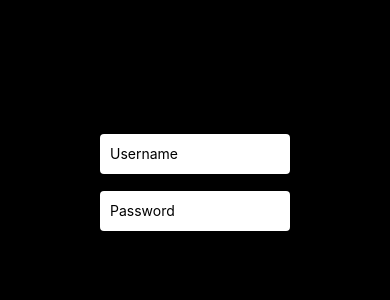
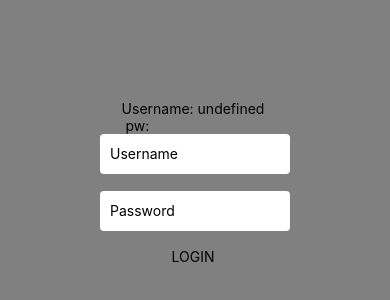
Before and after one commit to charlie-wilson1/reactNative-VideoApp, a React Native app: screen / in a window 390 px wide. Shown: the part 240-540 px from the top of the page. Built offline with nearby package versions, Linux system fonts and the light colour scheme.

Commit message:
redux store implemented/ now storing inpued username and password

```diff
--- a/App.js
+++ b/App.js
@@ -1,33 +1,15 @@
-import { StatusBar } from 'expo-status-bar';
 import React from 'react';
-import { StyleSheet, Text, View, TextInput } from 'react-native';
+import {Provider} from 'react-redux';
 
-import SearchBar from './src/SearchBar';
+import configureStore from './src/store';
+import LoginScreen from './src/';
+
+const store = configureStore();
 
 export default function App() {
   return (
-    <View style={styles.container}>
-      <SearchBar />
-      <StatusBar style="auto" />
-    </View>
+    <Provider store={store} >
+      <LoginScreen />
+    </Provider>
   );
 }
-
-const styles = StyleSheet.create({
-  container: {
-    flex: 1,
-    backgroundColor: 'black',
-    // alignItems: 'center',
-    // justifyContent: 'center',
-  },
-  text: {
-    color: 'white'
-  },
-  textInput: {
-    borderRadius: 4,
-    height: 40,
-    width: 150,
-    borderColor: 'black',
-    backgroundColor: 'white'
-  }
-});
--- a/src/SearchBar.js
+++ /dev/null
@@ -1,35 +0,0 @@
-import React from 'react';
-import { StyleSheet, Text, View, TextInput } from 'react-native';
-
-
-export default function Bar() {
-    return (
-        <View style={styles.container}>
-          <TextInput style={styles.textInput}
-            placeholder="Username"
-          />
-          <Text>{'\n'}</Text>
-          <TextInput style={styles.textInput}
-            placeholder="Password"
-          />
-        </View>
-    )
-}
-
-const styles = StyleSheet.create({
-    container: {
-        flex: 1,
-        // paddingTop: 25,
-        flexDirection: "column",
-        justifyContent: "center",
-        alignItems: "center"
-    },
-    textInput: {
-        borderRadius: 4,
-        height: 40,
-        width: 190,
-        borderColor: 'black',
-        backgroundColor: 'white',
-        paddingLeft: 10
-    }
-})
--- a/src/actions/login.js
+++ b/src/actions/login.js
@@ -3,9 +3,9 @@ import { NEW_USER, PASSWORD } from './types';
 export const newUser = (user) => ({
     type: NEW_USER,
     data: user
-})
+});
 
-export const newUser = (user) => ({
-    type: NEW_USER,
-    data: user
-})
+export const password = (pw) => ({
+    type: PASSWORD,
+    data: pw
+});
--- /dev/null
+++ b/src/components/LoginForm.js
@@ -0,0 +1,64 @@
+import React, { useState } from 'react';
+import { StyleSheet, Text, View, TextInput, TouchableOpacity } from 'react-native';
+import { useSelector, useDispatch } from 'react-redux';
+
+import { newUser, password } from '../actions/login'
+
+
+export default function LoginForm() {
+  const [user, setUser] = useState('');
+  const [pw, setPw] = useState('')
+  const name = useSelector(state => state.user);
+  // const pass = useSelector(state => state.pw);
+  const dispatch = useDispatch();
+
+  const changeUN = (name) => dispatch(newUser(name))
+  const changePW = (word) => dispatch(password(word))
+
+  return (
+    <View style={styles.container}>
+      <Text>{`Username: ${name} \n pw: ${pw}`}</Text>
+      <TextInput style={styles.textInput}
+        value={user}
+        placeholder="Username"
+        onChangeText={text => setUser(text)}
+      />
+      <Text>{'\n'}</Text>
+      <TextInput style={styles.textInput}
+        value={pw}
+        placeholder="Password"
+        onChangeText={text => setPw(text)}
+      />
+      <Text>{'\n'}</Text>
+      <TouchableOpacity
+        onPress={() => {
+          changeUN(user)
+          changePW(pw)
+          setPw('')
+          setUser('')
+        }}
+        >
+        <Text>LOGIN </Text>
+
+      </TouchableOpacity>
+    </View>
+  )
+}
+
+const styles = StyleSheet.create({
+    container: {
+        flex: 1,
+        // paddingTop: 25,
+        flexDirection: "column",
+        justifyContent: "center",
+        alignItems: "center"
+    },
+    textInput: {
+        borderRadius: 4,
+        height: 40,
+        width: 190,
+        borderColor: 'black',
+        backgroundColor: 'white',
+        paddingLeft: 10
+    }
+})
--- /dev/null
+++ b/src/index.js
@@ -0,0 +1,33 @@
+import { StatusBar } from 'expo-status-bar';
+import React from 'react';
+import { StyleSheet, Text, View, TextInput } from 'react-native';
+
+import LoginForm from './components/LoginForm';
+
+export default function App() {
+  return (
+    <View style={styles.container}>
+      <LoginForm />
+      <StatusBar style="auto" />
+    </View>
+  );
+}
+
+const styles = StyleSheet.create({
+  container: {
+    flex: 1,
+    backgroundColor: 'grey',
+    // alignItems: 'center',
+    // justifyContent: 'center',
+  },
+  text: {
+    color: 'white'
+  },
+  textInput: {
+    borderRadius: 4,
+    height: 40,
+    width: 150,
+    borderColor: 'black',
+    backgroundColor: 'white'
+  }
+});
--- a/src/reducers/loginReducer.js
+++ b/src/reducers/loginReducer.js
@@ -8,9 +8,15 @@ const initialState = {
 const loginReducer = (state = initialState, action) => {
     switch (action.type) {
         case NEW_USER:
-            return { userName: state.userName += action.data}
+            return {
+                ...state,
+                userName: state.userName += action.data
+            };
         case PASSWORD:
-            return { password: state.password += action.data}
+            return {
+                ...state,
+                password: state.password += action.data
+            };
         default:
             return state;
     }
--- /dev/null
+++ b/src/store.js
@@ -0,0 +1,10 @@
+import { createStore, combineReducers } from 'redux';
+import loginReducer from './reducers/loginReducer';
+const enableReduxDevTools = window.__REDUX_DEVTOOLS_EXTENSION__?.();
+const rootReducer = combineReducers({
+    login: loginReducer
+})
+
+const configureStore = () => createStore(rootReducer, enableReduxDevTools);
+
+export default configureStore;
```
